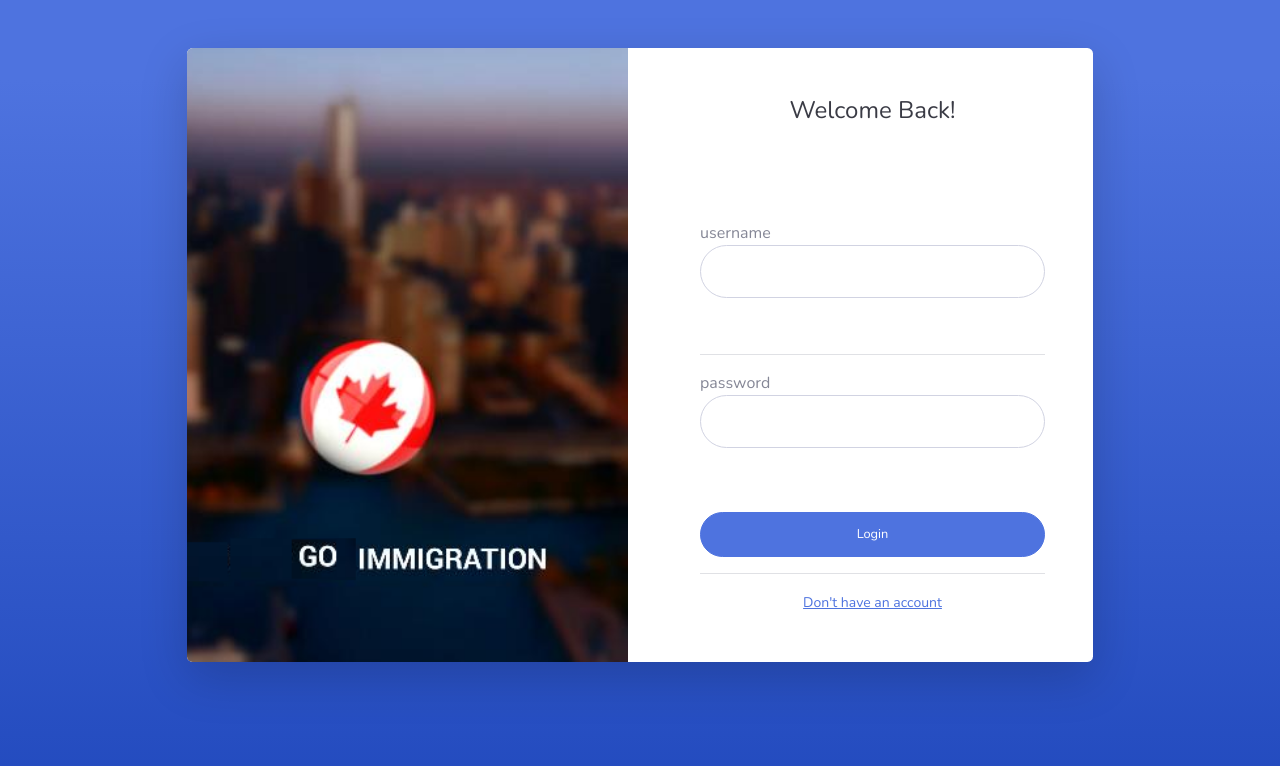
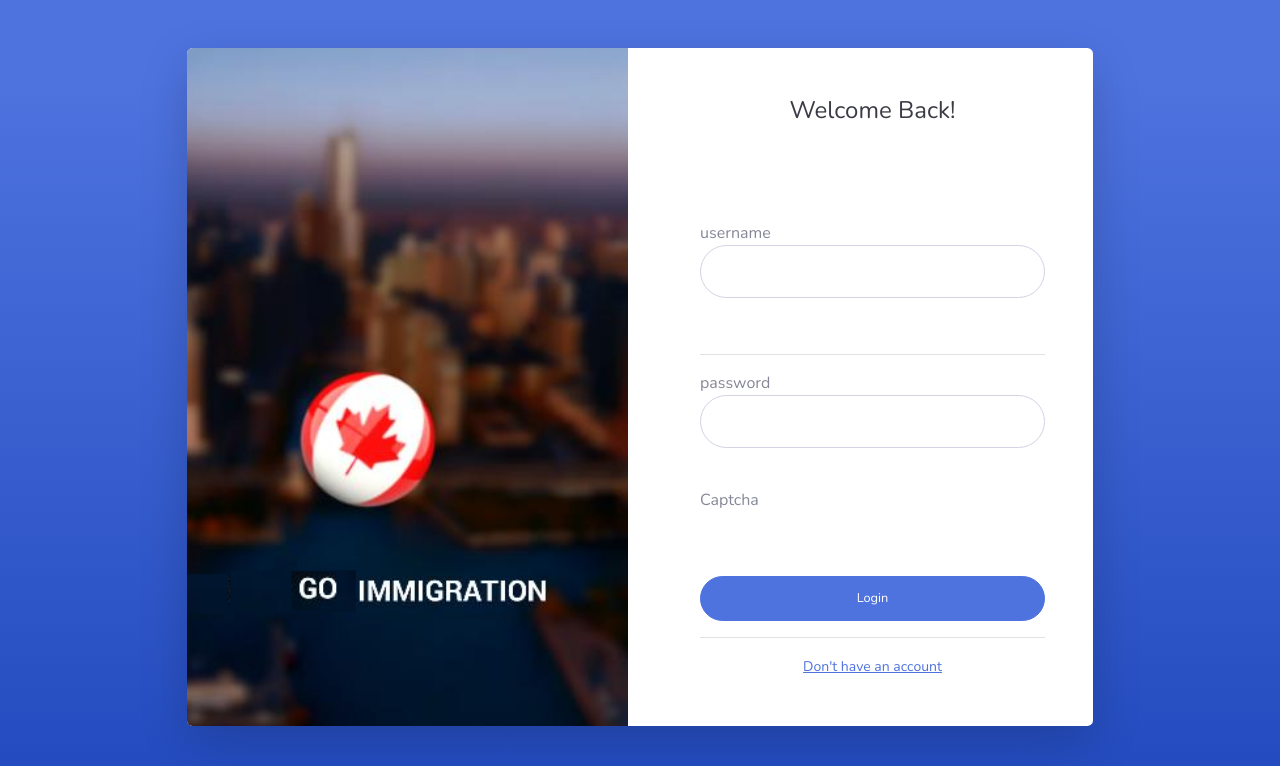
Before and after one commit to yokwejuste/goim, a Django app: page /login/ in a window 1280 px wide. Shown: the top 766 px of the page. Run offline with Django 3.2, Linux system fonts and the light colour scheme; some libraries are stand-ins or nearby versions.

Commit message:
changes made and documents added

```diff
--- a/templates/login.html
+++ b/templates/login.html
@@ -38,6 +38,10 @@
                                     </label>
                                         {{ login_form.password }}
                                     </div>
+                                    <br>
+                                    <div><label for="recaptcha">{{ login_form.captcha.label }}</label>
+                                        {{ login_form.captcha }}
+                                    </div>
                                     {% for error in login_form.errors %}
                                         <p class="text-danger">{{ error }}</p>
                                     {% endfor %}
```
